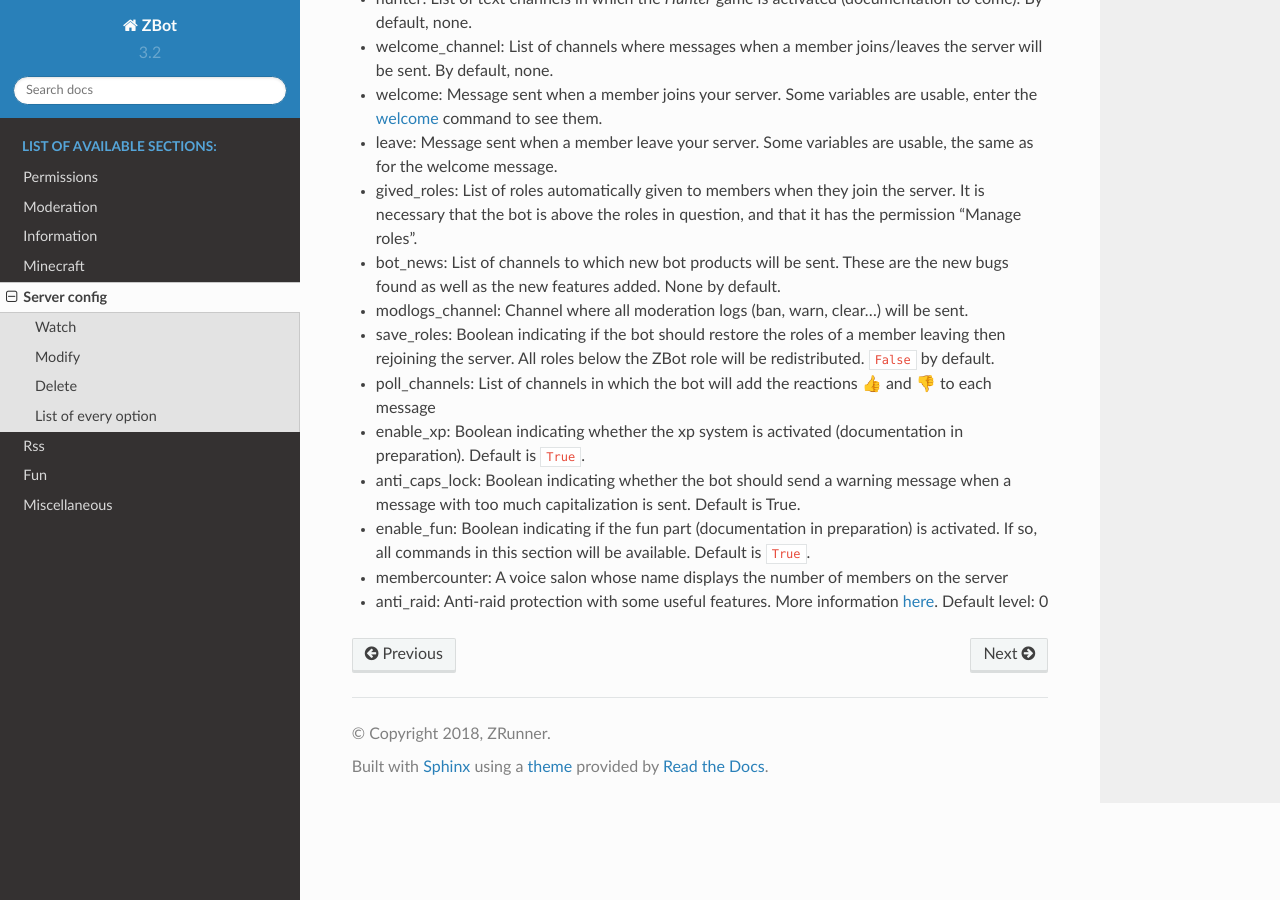
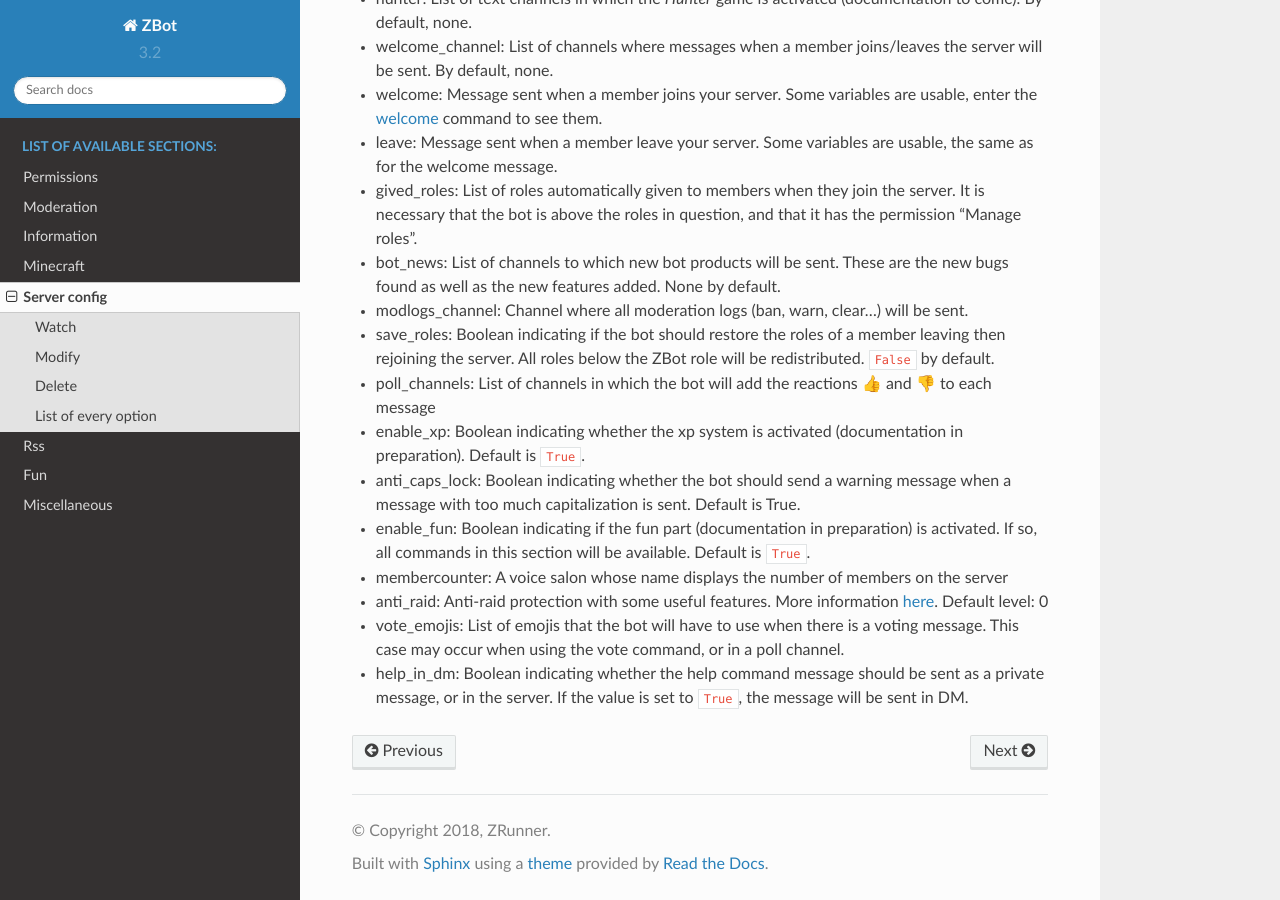
Before and after one commit to Awhikax/ZBot, a Sphinx documentation site: the page built from docs/sconfig.rst, in a window 1280 px wide and 900 px high, scrolled down 1739 px. Built offline with Sphinx 7.4.7 and the Read the Docs theme 2.0.0, drawn with Linux system fonts in a browser that asks for light colours.

Commit message:
[doc] Update sconfig list

```diff
--- a/docs/sconfig.rst
+++ b/docs/sconfig.rst
@@ -70,3 +70,5 @@
 * enable_fun: Boolean indicating if the fun part (documentation in preparation) is activated. If so, all commands in this section will be available. Default is :code:`True`.
 * membercounter: A voice salon whose name displays the number of members on the server
 * anti_raid: Anti-raid protection with some useful features. More information `here <moderator.html#anti-raid>`_. Default level: 0
+* vote_emojis: List of emojis that the bot will have to use when there is a voting message. This case may occur when using the vote command, or in a poll channel.
+* help_in_dm: Boolean indicating whether the help command message should be sent as a private message, or in the server. If the value is set to :code:`True`, the message will be sent in DM.
```
